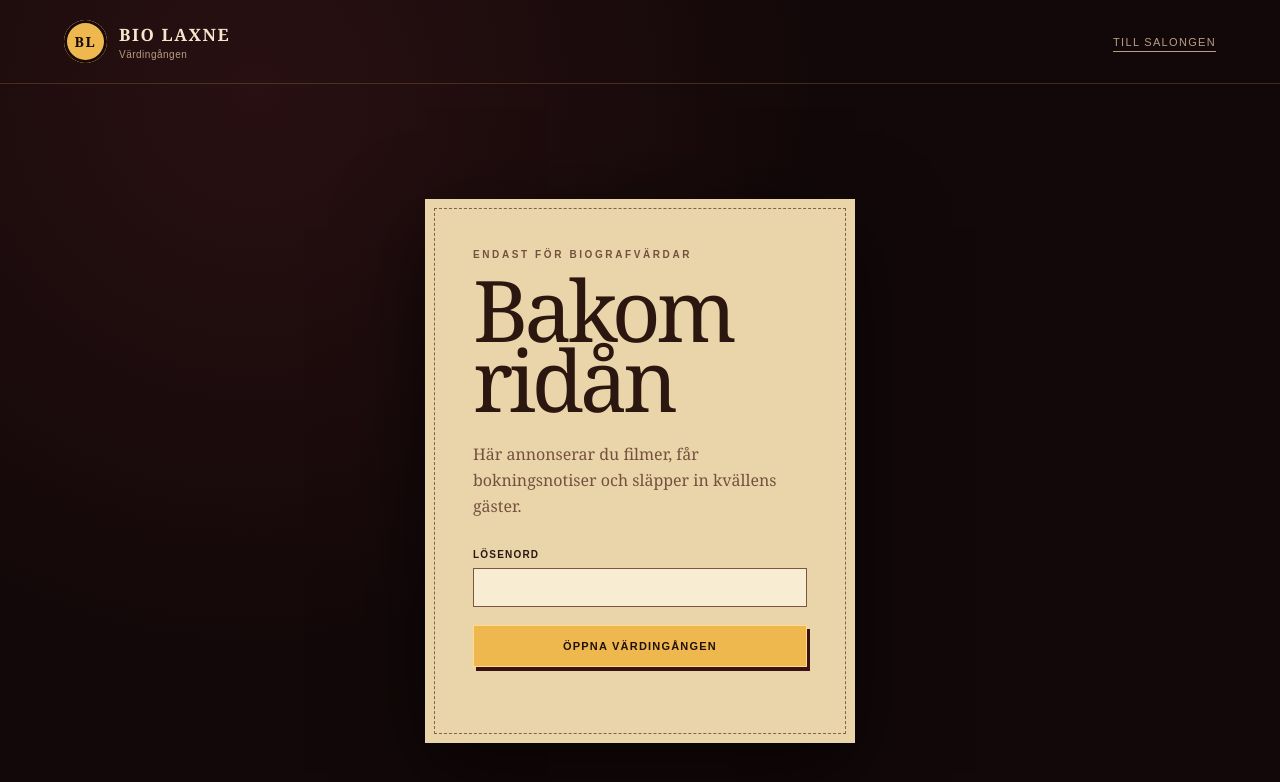
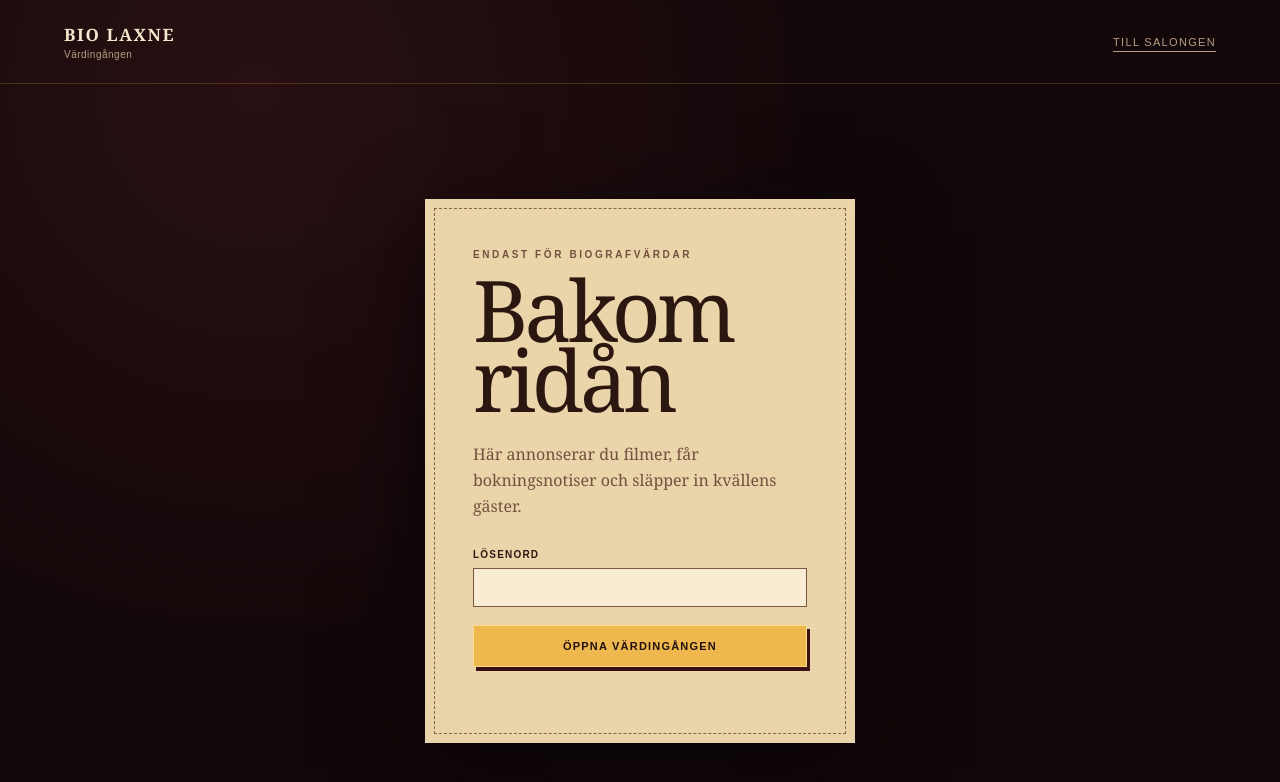
Before and after one commit to maxberggren/bio-laxne, a website: page public/admin.html in a window 1280 px wide. Drawn offline with Linux system fonts and the light colour scheme; no server answers.

Commit message:
Remove header monogram

```diff
--- a/public/admin.html
+++ b/public/admin.html
@@ -11,7 +11,7 @@
 </head>
 <body class="admin-body">
   <header class="masthead">
-    <a class="brand" href="/"><span class="brand-mark">BL</span><span><b>BIO LAXNE</b><small>Värdingången</small></span></a>
+    <a class="brand" href="/"><span><b>BIO LAXNE</b><small>Värdingången</small></span></a>
     <a class="host-link" href="/">Till salongen</a>
   </header>
 
```
Also changed, not shown: public/index.html (+0 -1 lines).
